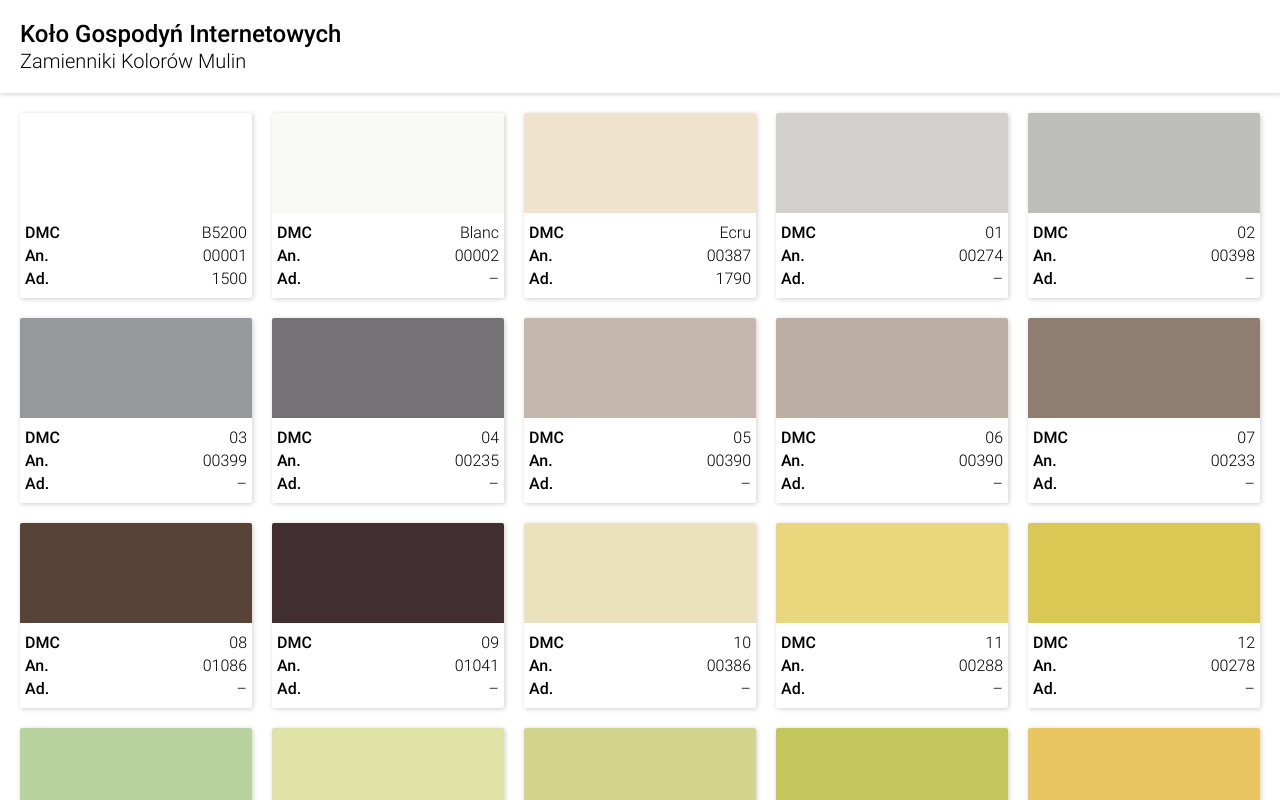
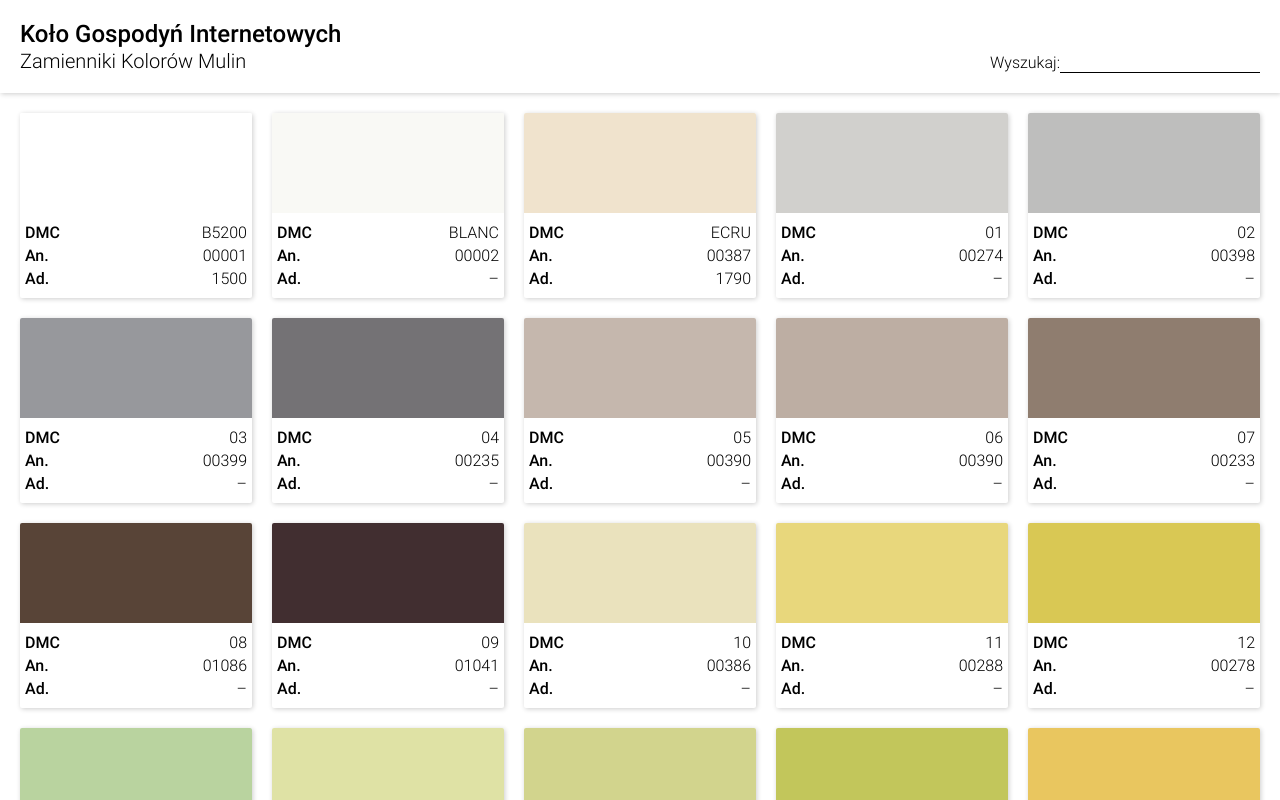
Before and after one commit to edworczak/thread-colours-substitutes, a React (Vite) app: page / in a window 1280 px wide. Shown: the top 800 px of the page. Built offline with nearby package versions, Linux system fonts and the light colour scheme.

Commit message:
Search prototype

```diff
--- a/src/components/colour-list/colour-list.jsx
+++ b/src/components/colour-list/colour-list.jsx
@@ -1,14 +1,35 @@
-import { ColourList } from "./colour-list.styled";
+import { ColourListWrapper } from "./colour-list.styled";
 import Colour from "../colour/colour";
 import colours from "../../data/colours";
+import { useEffect, useState } from "react";
+import searchListener from "../../events";
 
-const Header = () => {
+const ColourList = () => {
+  const [searchNumber, setSearchNumber] = useState({
+    data: {
+      number: "",
+    },
+  });
+  let visibleColours = Object.values(colours);
+
+  useEffect(() => {
+    handleSearch();
+  }, []);
+
+  const handleSearch = () => {
+    searchListener.on("searching", (data) => {
+      setSearchNumber({
+        ...data,
+      });
+    });
+  };
+
   return (
-    <ColourList>
-      {Object.values(colours).map((colour, index) => {
+    <ColourListWrapper>
+      {visibleColours.map((colour, index) => {
         return (
             <Colour
-            key={index}
+                key={`${index}`}
                 rgb={colour.rgb}
                 dmc={colour.dmc}
                 anchor={colour.anchor}
@@ -16,8 +37,8 @@
             />
         );
       })}
-    </ColourList>
+    </ColourListWrapper>
   );
 };
 
-export default Header;
+export default ColourList;
--- a/src/components/colour-list/colour-list.styled.jsx
+++ b/src/components/colour-list/colour-list.styled.jsx
@@ -1,7 +1,7 @@
 import styled from "styled-components";
-import {theme} from "../../shared-styles/theme.styled";
+import { theme } from "../../shared-styles/theme.styled";
 
-export const ColourList = styled.div`
+export const ColourListWrapper = styled.div`
   box-sizing: border-box;
   display: grid;
   grid-auto-flow: row;
--- a/src/components/colour/colour.jsx
+++ b/src/components/colour/colour.jsx
@@ -1,10 +1,52 @@
-import {ColourWrapper, ColourImage, ColourInfoWrapper, ColourBG} from "./colour.styled";
+import {useEffect, useState} from "react";
+
+import {
+  ColourWrapper,
+  ColourImage,
+  ColourInfoWrapper,
+  ColourBG,
+} from "./colour.styled";
+
 import ColourInfo from "../colour-info/colour-info";
 import pl from "../../data/pl";
 
+import searchListener from "../../events";
+
 const Colour = ({ rgb, dmc, anchor, ariadna }) => {
+  const [searchNumber, setSearchNumber] = useState({
+    data: {
+      number: "",
+    },
+  });
+
+  const [print, setPrint] = useState(true);
+
+  useEffect(() => {
+    handleSearch();
+  }, []);
+
+  const handleSearch = () => {
+    searchListener.on("searching", (data) => {
+      setSearchNumber({
+        ...data,
+      });
+
+      if (
+          (dmc.includes(data.number)) ||
+          (anchor.includes(data.number)) ||
+          (ariadna.includes(data.number)) ||
+          (data.number === "")
+      ) {
+        setPrint(true);
+      } else {
+        setPrint(false);
+      }
+    });
+  };
+
   return (
-    <ColourWrapper data-dmc={dmc} data-anchor={anchor} data-ariadna={ariadna}>
+    <ColourWrapper print={print} data-dmc={dmc} data-anchor={anchor} data-ariadna={ariadna}>
+      {searchNumber.number === "DZIALA" && <h1>dziala</h1>}
       <ColourBG>
         <ColourImage rgb={rgb} />
         <ColourInfoWrapper>
--- a/src/components/colour/colour.styled.jsx
+++ b/src/components/colour/colour.styled.jsx
@@ -2,6 +2,7 @@
 import { theme } from "../../shared-styles/theme.styled";
 
 export const ColourWrapper = styled.div`
+  display: ${(props) => props.print ? 'block' : 'none'};
   min-width: 150px;
   padding: 0 10px 20px;
 `;
--- a/src/components/header/header.jsx
+++ b/src/components/header/header.jsx
@@ -5,6 +5,7 @@
   LogoWrapper,
 } from "./header.styled";
 import pl from "../../data/pl";
+import Search from "../search/search";
 
 const Header = () => {
   return (
@@ -13,6 +14,7 @@
         <HeaderLogo>{pl.header.brand}</HeaderLogo>
         <HeaderName>{pl.header.name}</HeaderName>
       </LogoWrapper>
+      <Search />
     </HeaderWrapper>
   );
 };
--- a/src/components/header/header.styled.jsx
+++ b/src/components/header/header.styled.jsx
@@ -2,8 +2,11 @@
 import { theme } from "../../shared-styles/theme.styled";
 
 export const HeaderWrapper = styled.header`
+  align-items: flex-end;
   background: ${theme.background};
   box-shadow: ${theme.shadow};
+  display: flex;
+  justify-content: space-between;
   padding: 20px;
 `;
 
@@ -13,7 +16,7 @@
 `;
 
 export const HeaderLogo = styled.h2`
-  display: inline-block;
+  display: inline;
   font-size: 24px;
   font-weight: 500;
   line-height: 29px;
@@ -21,7 +24,7 @@
 `;
 
 export const HeaderName = styled.h1`
-  display: inline-block;
+  display: inline;
   font-size: 20px;
   font-weight: 300;
   line-height: 24px;
--- /dev/null
+++ b/src/components/search/search.jsx
@@ -0,0 +1,40 @@
+import { SearchWrapper, SearchInput } from "./search.styled";
+import pl from "../../data/pl";
+import searchListener from "../../events";
+import { useEffect } from "react";
+
+const Search = () => {
+  useEffect(() => {
+    getSearchedNumber("");
+  }, []);
+
+  const handleSearch = (e) => {
+    getSearchedNumber(e);
+  };
+
+  const handleKeyDown = (e) => {
+    if (e.key === "Enter") {
+      getSearchedNumber(e);
+    }
+  };
+
+  const getSearchedNumber = (e) => {
+    const number = e === "" ? "" : e.target.value.toUpperCase();
+    searchListener.dispatch("searching", { number: number });
+  };
+
+  return (
+    <SearchWrapper>
+      <label>
+        {pl.header.search}:
+        <SearchInput
+          type="text"
+          onChange={handleSearch}
+          onKeyDown={handleKeyDown}
+        />
+      </label>
+    </SearchWrapper>
+  );
+};
+
+export default Search;
--- /dev/null
+++ b/src/components/search/search.styled.jsx
@@ -0,0 +1,15 @@
+import styled from "styled-components";
+import { theme } from "../../shared-styles/theme.styled";
+
+export const SearchWrapper = styled.div`
+  align-items: center;
+  display: flex;
+`;
+
+export const SearchInput = styled.input`
+  background: ${theme.background};
+  border: 0;
+  border-bottom: 1px solid black;
+  box-sizing: border-box;
+  min-width: 200px;
+`;
--- a/src/data/colours.jsx
+++ b/src/data/colours.jsx
@@ -7,13 +7,13 @@
   },
   DMCBLANC: {
     rgb: "#f9f9f5",
-    dmc: "Blanc",
+    dmc: "BLANC",
     anchor: "00002",
     ariadna: "",
   },
   DMCECRU: {
     rgb: "#f0e3cd",
-    dmc: "Ecru",
+    dmc: "ECRU",
     anchor: "00387",
     ariadna: "1790",
   },
--- a/src/data/pl.jsx
+++ b/src/data/pl.jsx
@@ -2,6 +2,7 @@
   header: {
     brand: "Koło Gospodyń Internetowych",
     name: "Zamienniki Kolorów Mulin",
+    search: "Wyszukaj",
   },
   colour: {
     dmc: "DMC",
--- /dev/null
+++ b/src/events.jsx
@@ -0,0 +1,10 @@
+const searchListener = {
+  on(event, callback) {
+    document.addEventListener(event, (e) => callback(e.detail));
+  },
+  dispatch(event, data) {
+    document.dispatchEvent(new CustomEvent(event, { detail: data }));
+  },
+};
+
+export default searchListener;
```
Also changed, not shown: src/shared-styles/theme.styled.jsx (+4 -4 lines). Lines whose indentation alone changed are shown as unchanged.
